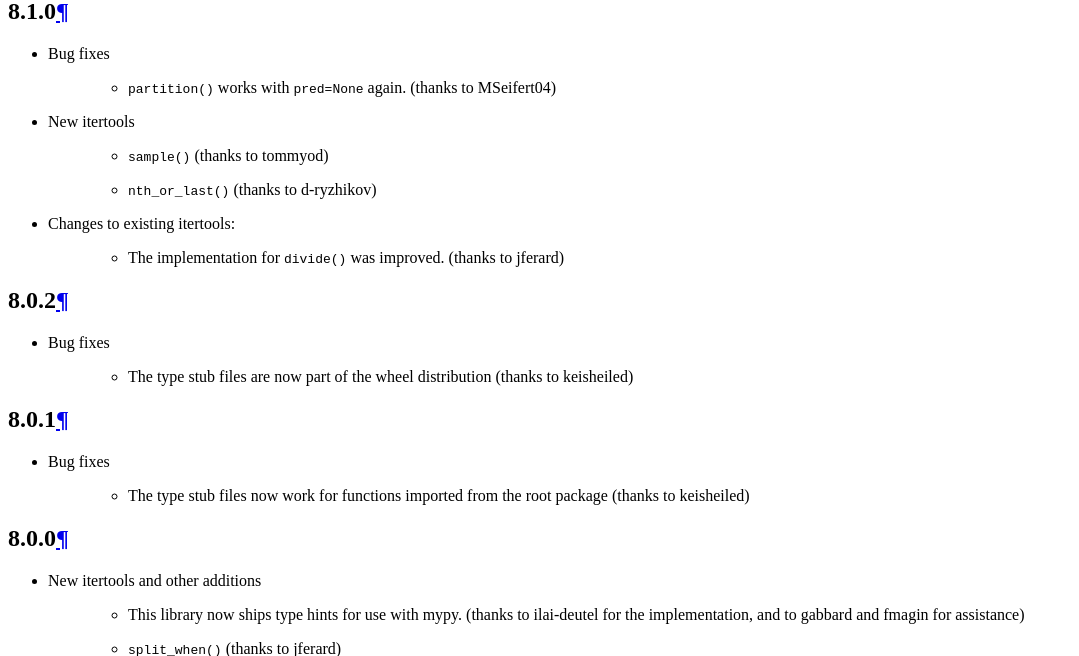
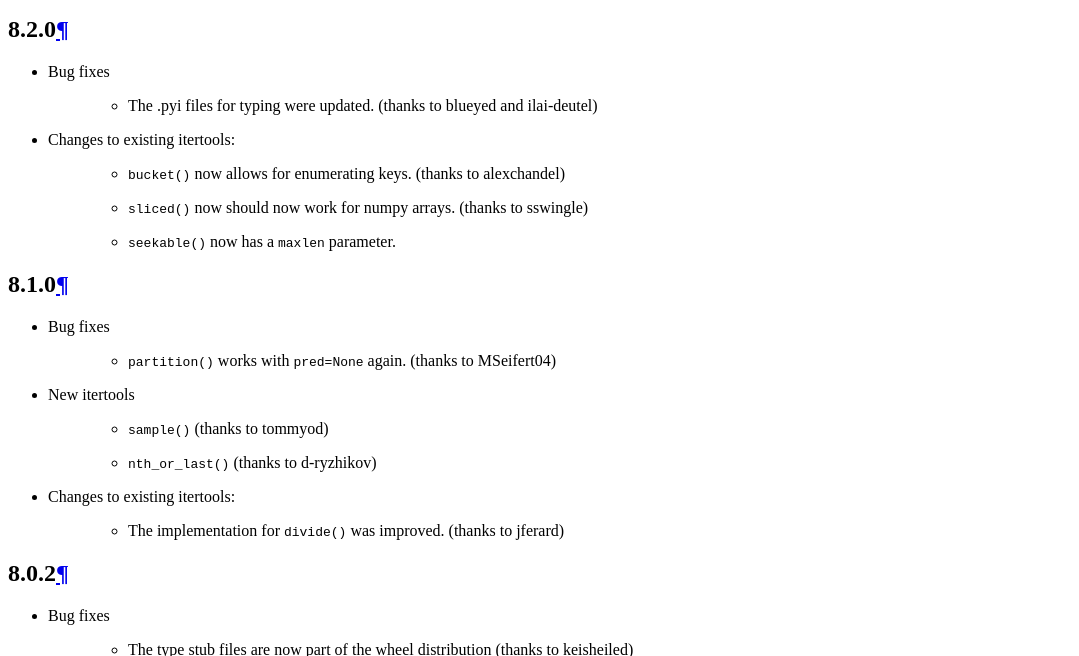
Before and after one commit to PhilippWeinman/more-itertools, a Sphinx documentation site: the page built from docs/versions.rst, in a window 1280 px wide and 900 px high, scrolled down 714 px, cut to the strip 244-900 px from the top of the window. Shown: the whole strip, without its empty margins (0-1079 px from the left). Built offline with Sphinx 7.4.7 and the Read the Docs theme 2.0.0, drawn with Linux system fonts in a browser that asks for light colours.

Commit message:
Changes for 8.2.0

```diff
--- a/docs/versions.rst
+++ b/docs/versions.rst
@@ -4,6 +4,17 @@ Version History
 
 .. automodule:: more_itertools
    :noindex:
+
+8.2.0
+-----
+
+* Bug fixes
+    * The .pyi files for typing were updated. (thanks to blueyed and ilai-deutel)
+
+* Changes to existing itertools:
+    * :func:`bucket` now allows for enumerating keys. (thanks to alexchandel)
+    * :func:`sliced` now should now work for numpy arrays. (thanks to sswingle)
+    * :func:`seekable` now has a ``maxlen`` parameter.
 
 8.1.0
 -----
```
